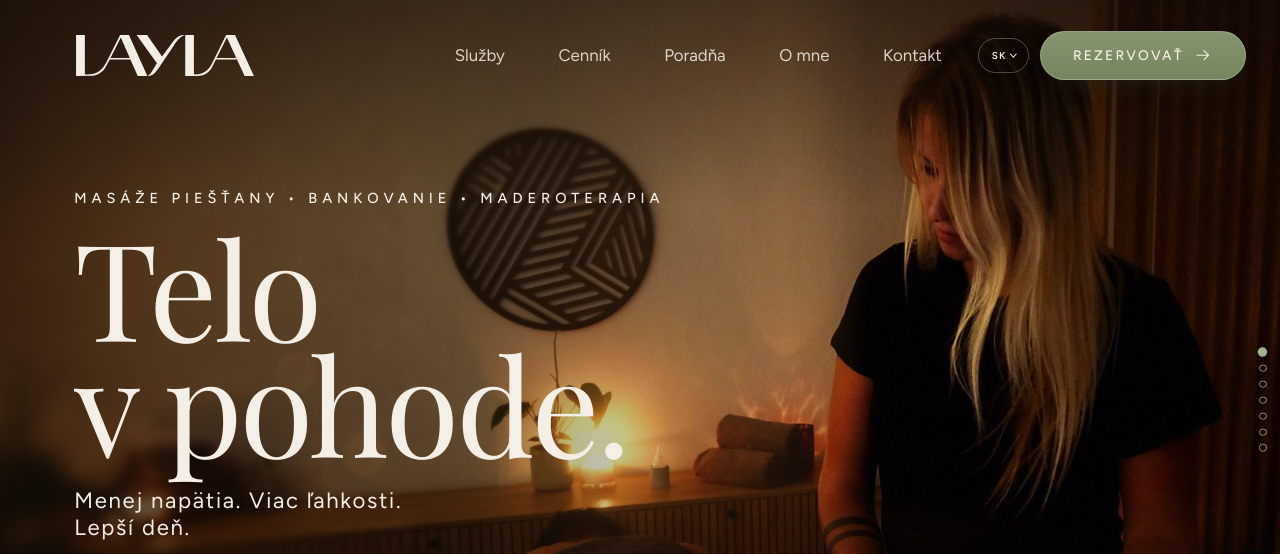
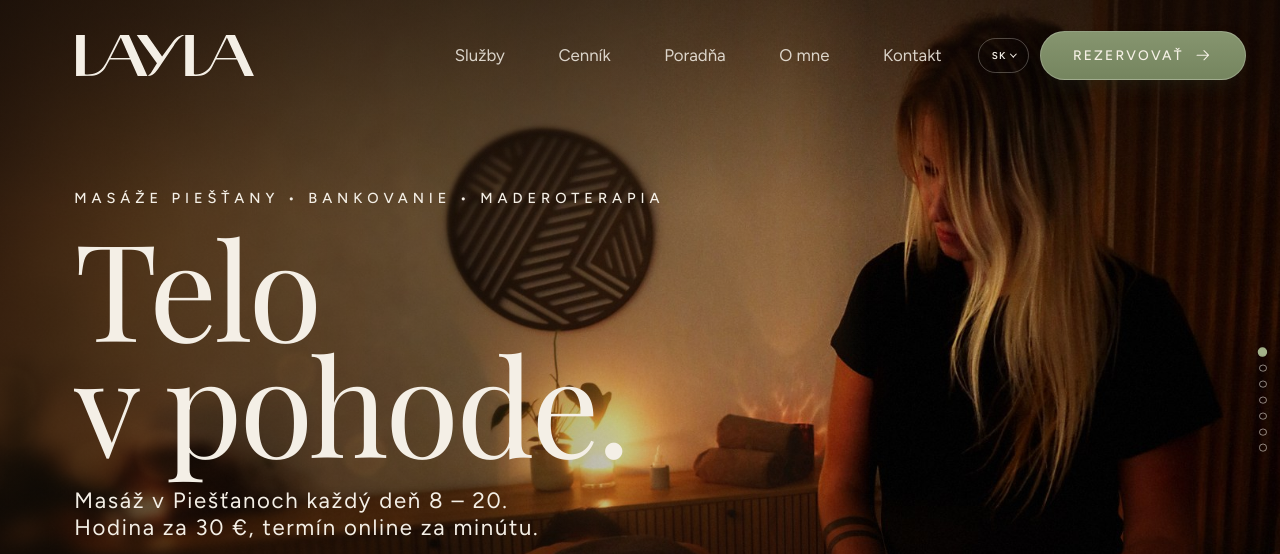
Before and after one commit to leumasdam/masaze-layla, a plain HTML site: page index.html in a window 1280 px wide. Shown: the top 554 px of the page. Drawn offline with nearby package versions, Linux system fonts and the light colour scheme; a web font is replaced by a local one.

Commit message:
Hero USP

```diff
--- a/index.html
+++ b/index.html
@@ -61,7 +61,7 @@ if(/(^|\.)masazelayla\.sk$/.test(location.hostname)){(function(w,d,s,l,i){w[l]=w
   <svg class="wave" viewBox="0 0 580 690" aria-hidden="true"><path d="M10,690 C60,560 250,470 400,340 C500,250 540,130 580,10" vector-effect="non-scaling-stroke"/></svg>
   <div class="rhome-in">
     <h1><span class="kicker">Masáže Piešťany  •  bankovanie  •  maderoterapia</span><span class="t1">Telo<br>v pohode.</span></h1>
-    <p class="rh-lead">Menej napätia. Viac ľahkosti.<br>Lepší deň.</p>
+    <p class="rh-lead">Masáž v&nbsp;Piešťanoch každý deň 8&nbsp;–&nbsp;20.<br>Hodina za&nbsp;30&nbsp;€, termín online za&nbsp;minútu.</p>
     <a class="btn" href="https://booqme.app/sk/rezervacia/masaze-layla" target="_blank" rel="noopener" data-book="">Rezervovať termín <svg class="i i-arrow" viewBox="0 0 24 24" fill="none" stroke="currentColor" stroke-width="1.4" stroke-linecap="round" stroke-linejoin="round"><path d="M4 12h15M13 6l6 6-6 6"/></svg></a>
     <a class="rh-rate" href="https://maps.google.com/?cid=11703448002493646036" target="_blank" rel="noopener"><span class="stars" role="img" aria-label="5 z 5 hviezdičiek"><svg viewBox="0 0 24 24" aria-hidden="true"><path d="M12 2.6l2.9 6 6.5.8-4.8 4.5 1.2 6.5L12 17.2l-5.8 3.2 1.2-6.5L2.6 9.4l6.5-.8z"/></svg><svg viewBox="0 0 24 24" aria-hidden="true"><path d="M12 2.6l2.9 6 6.5.8-4.8 4.5 1.2 6.5L12 17.2l-5.8 3.2 1.2-6.5L2.6 9.4l6.5-.8z"/></svg><svg viewBox="0 0 24 24" aria-hidden="true"><path d="M12 2.6l2.9 6 6.5.8-4.8 4.5 1.2 6.5L12 17.2l-5.8 3.2 1.2-6.5L2.6 9.4l6.5-.8z"/></svg><svg viewBox="0 0 24 24" aria-hidden="true"><path d="M12 2.6l2.9 6 6.5.8-4.8 4.5 1.2 6.5L12 17.2l-5.8 3.2 1.2-6.5L2.6 9.4l6.5-.8z"/></svg><svg viewBox="0 0 24 24" aria-hidden="true"><path d="M12 2.6l2.9 6 6.5.8-4.8 4.5 1.2 6.5L12 17.2l-5.8 3.2 1.2-6.5L2.6 9.4l6.5-.8z"/></svg></span><b>5,0</b><span>22 recenzií na Google</span></a>
   </div>
```
Also changed, not shown: svetla/index.html (+1 -1 lines).
